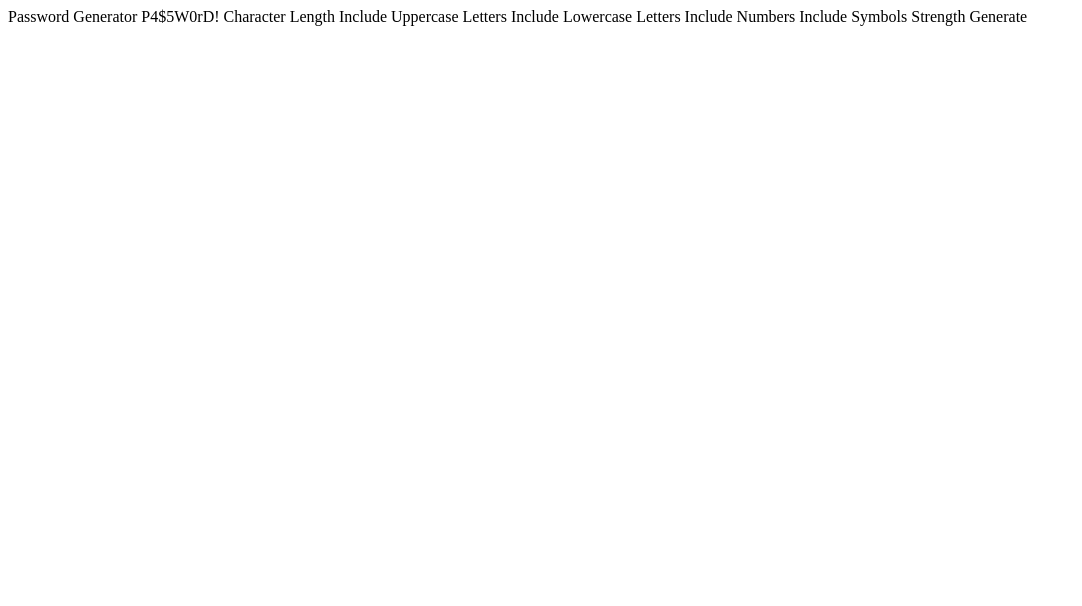
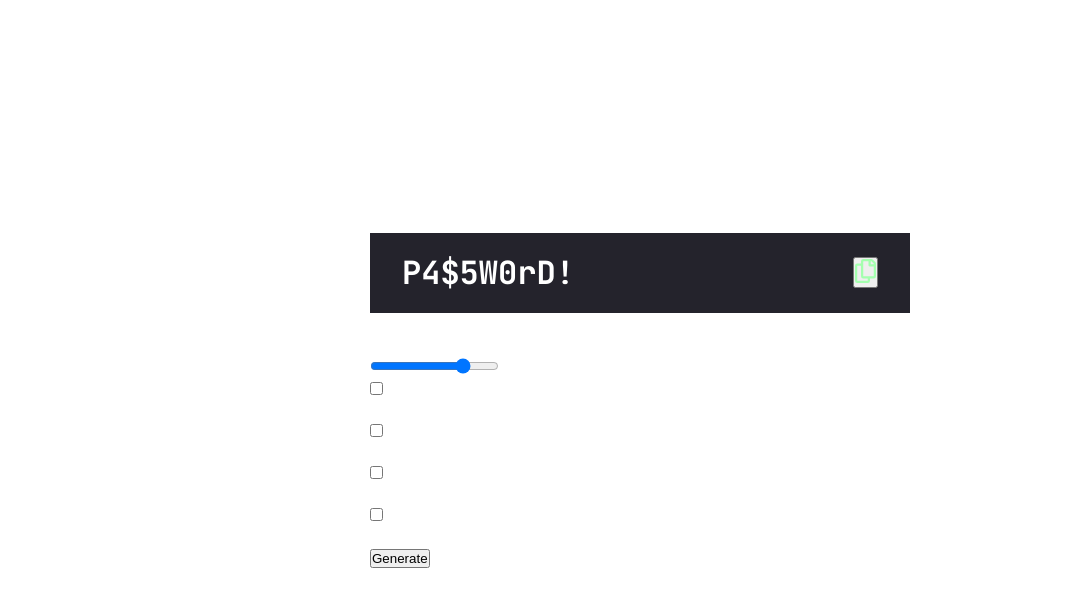
Before and after one commit to BomberQLF/Password-Generator, a plain HTML site: page starter-code/index.html in a window 1280 px wide. Shown: the whole page, without its empty margins (0-1082 px from the left). Drawn offline with Linux system fonts and the light colour scheme.

Commit message:
Session #1

```diff
--- a/starter-code/index.html
+++ b/starter-code/index.html
@@ -3,14 +3,56 @@
 <head>
   <meta charset="UTF-8">
   <meta name="viewport" content="width=device-width, initial-scale=1.0">
-
+  <link rel="stylesheet" href="style.css">
+  <script src="index.js"></script>
   <link rel="icon" type="image/png" sizes="32x32" href="./assets/images/favicon-32x32.png">
-
-  <title>Frontend Mentor | Password generator app</title>
+  <title>Password Generator</title>
 </head>
 <body>
+  <div class="container">
+    <div class="password-container">
+      <div class="password">P4$5W0rD!</div>
+      <button class="password-copy">
+        <img src="images/icon-copy.svg" alt="">
+      </button>
+    </div>
 
-  Password Generator
+    <div class="options-container">
+      <div class="length-container">
+        <div class="text">Character length</div>
+        <div class="length"></div>
+      </div>
+
+      <input type="range" min="8" max="24" value="20" class="slider">
+
+      <div class="input-container">
+        <input type="checkbox" id="upper">
+        <div class="text">Include Uppercase letters</div>
+      </div>
+      <div class="input-container">
+        <input type="checkbox" id="lower">
+        <div class="text">Include Lower letters</div>
+      </div>
+      <div class="input-container">
+        <input type="checkbox" id="numbers">
+        <div class="text">Include Numbers</div>
+      </div>
+      <div class="input-container">
+        <input type="checkbox" id="symbols">
+        <div class="text">Include Symbols</div>
+      </div>
+
+      <button class="btn-generate">Generate</button>
+    </div>
+  </div>
+
+
+
+
+
+
+
+  <!-- Password Generator
 
   P4$5W0rD!
 
@@ -23,7 +65,7 @@
 
   Strength
 
-  Generate
+  Generate -->
 
 </body>
 </html>
--- /dev/null
+++ b/starter-code/style.css
@@ -0,0 +1,41 @@
+@import url('https://fonts.googleapis.com/css2?family=JetBrains+Mono:ital,wght@0,100..800;1,100..800&display=swap');
+
+*,
+*::before,
+*::after {
+  box-sizing: border-box;
+  margin: 0;
+  padding: 0;
+}
+
+body {
+    font-family: 'JetBrains Mono', monospace;
+    background: linear-gradient(90deg #141318 0%, #09070B 100%);
+    color: #fff;
+    width: 100vw;
+    height: 100vh;
+    display: flex;
+    justify-content: center;
+    align-items: center;
+}
+
+.container {
+    display: flex;
+    flex-direction: column;
+    gap: 24px;
+}
+
+.password-container {
+    display: flex;
+    align-items: center;
+    justify-content: space-between;
+    background-color: #24232C;
+    width: 540px;
+    height: 80px;
+    padding-inline: 32px;
+}
+
+.password {
+    font-size: 32px;
+    font-weight: 700;
+}
```
Also changed, not shown: starter-code/images/favicon-32x32.png (renamed from starter-code/assets/images/favicon-32x32.png), starter-code/images/icon-arrow-right.svg (renamed from starter-code/assets/images/icon-arrow-right.svg), starter-code/images/icon-check.svg (renamed from starter-code/assets/images/icon-check.svg), starter-code/images/icon-copy.svg (renamed from starter-code/assets/images/icon-copy.svg).
